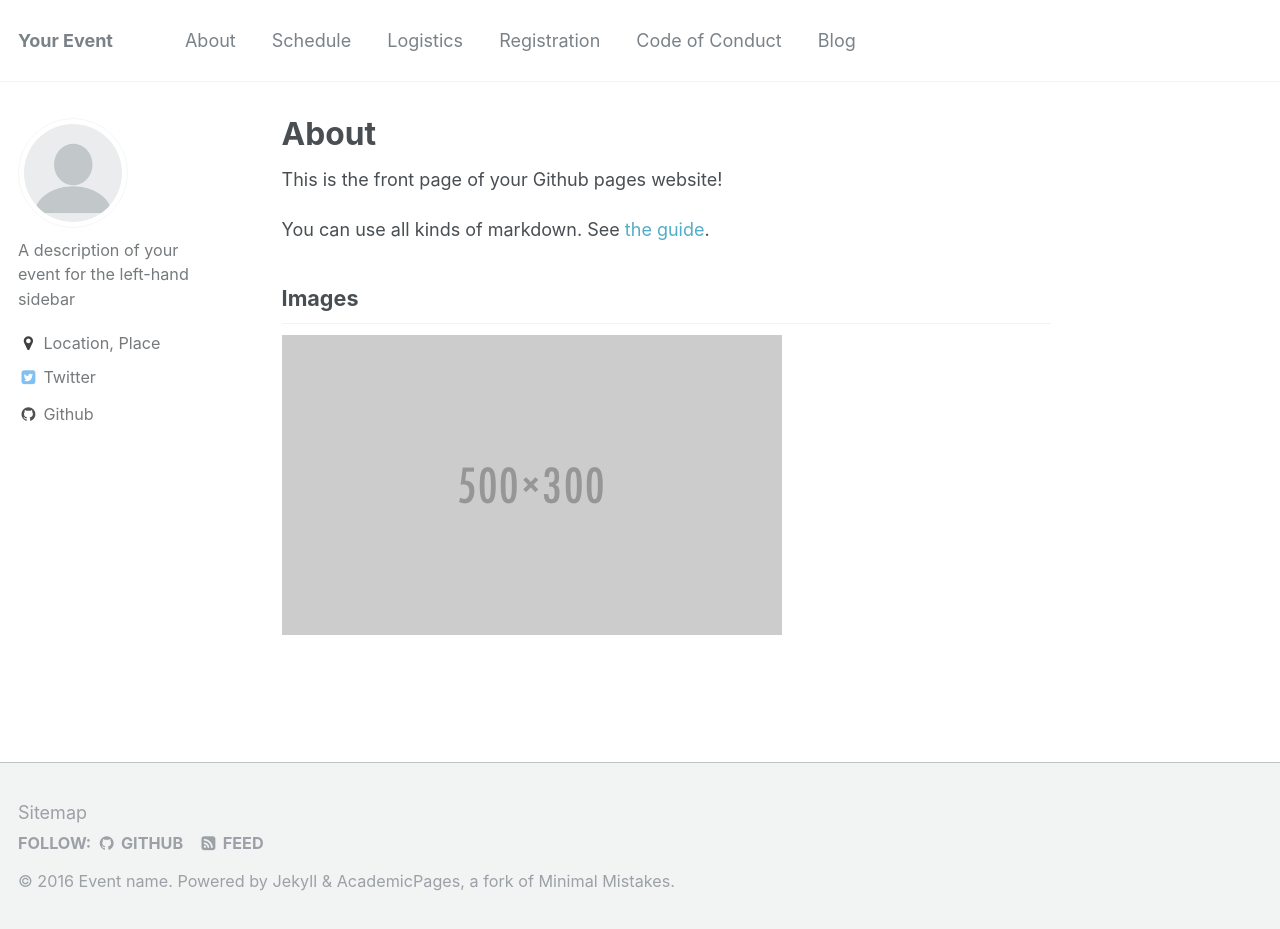
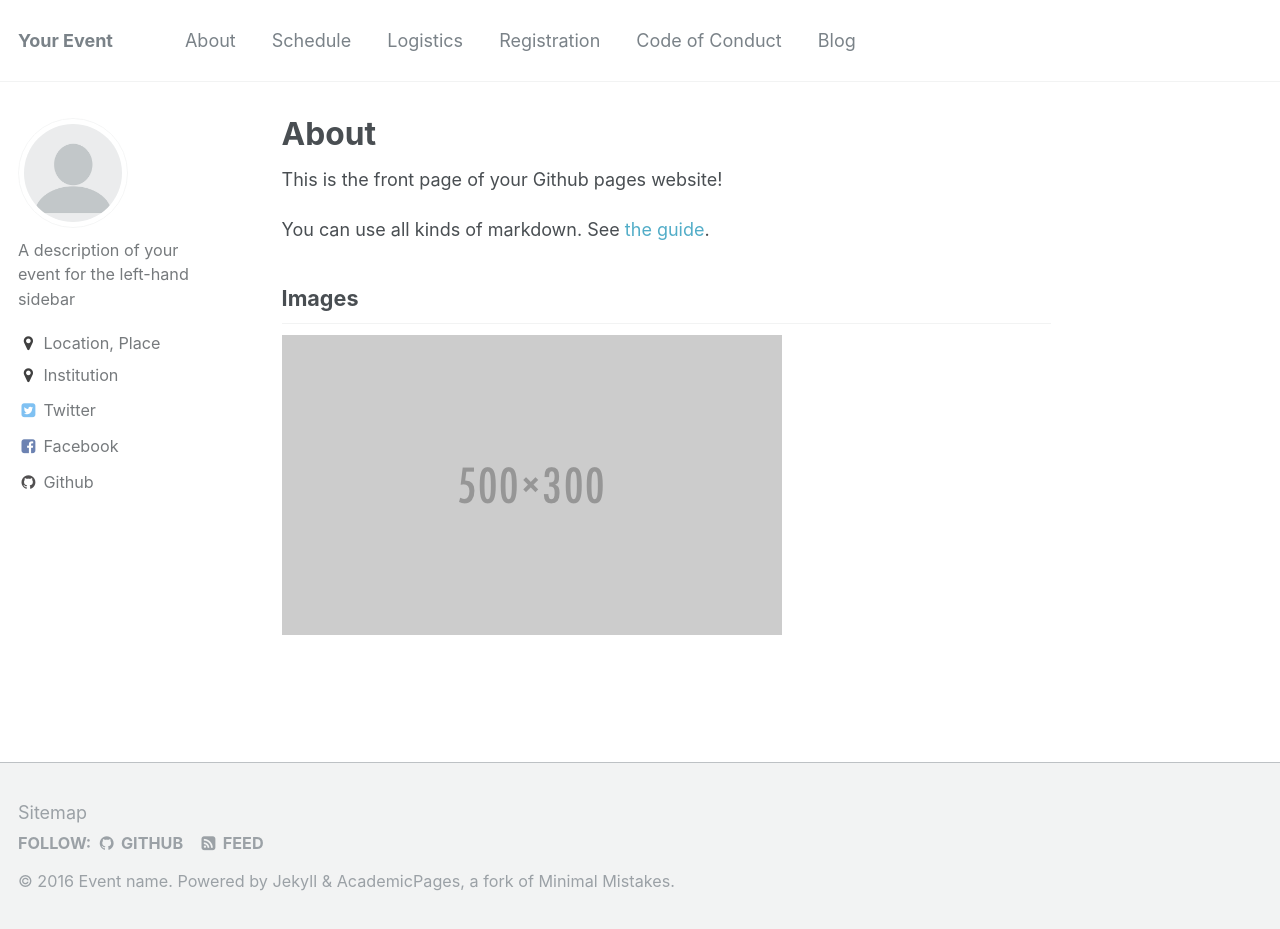
Before and after one commit to academicpages/events, a Jekyll site: the page built from _pages/about.md, in a window 1280 px wide and 929 px high. Built offline with Jekyll 4.4.1, drawn with Linux system fonts in a browser that asks for light colours.

Commit message:
sidebar info

```diff
--- a/_config.yml
+++ b/_config.yml
@@ -81,7 +81,7 @@ author:
   avatar           : "profile.png"
   bio              : "A description of your event for the left-hand sidebar"
   location         : "Location, Place"
-  employer         :
+  employer         : "Institution"
   googlescholar    :
   email            :
   uri              :
@@ -89,7 +89,7 @@ author:
   codepen          :
   dribbble         :
   flickr           :
-  facebook         :
+  facebook         : "facebookurl"
   foursquare       :
   github           : "academicpages"
   google_plus      :
```
